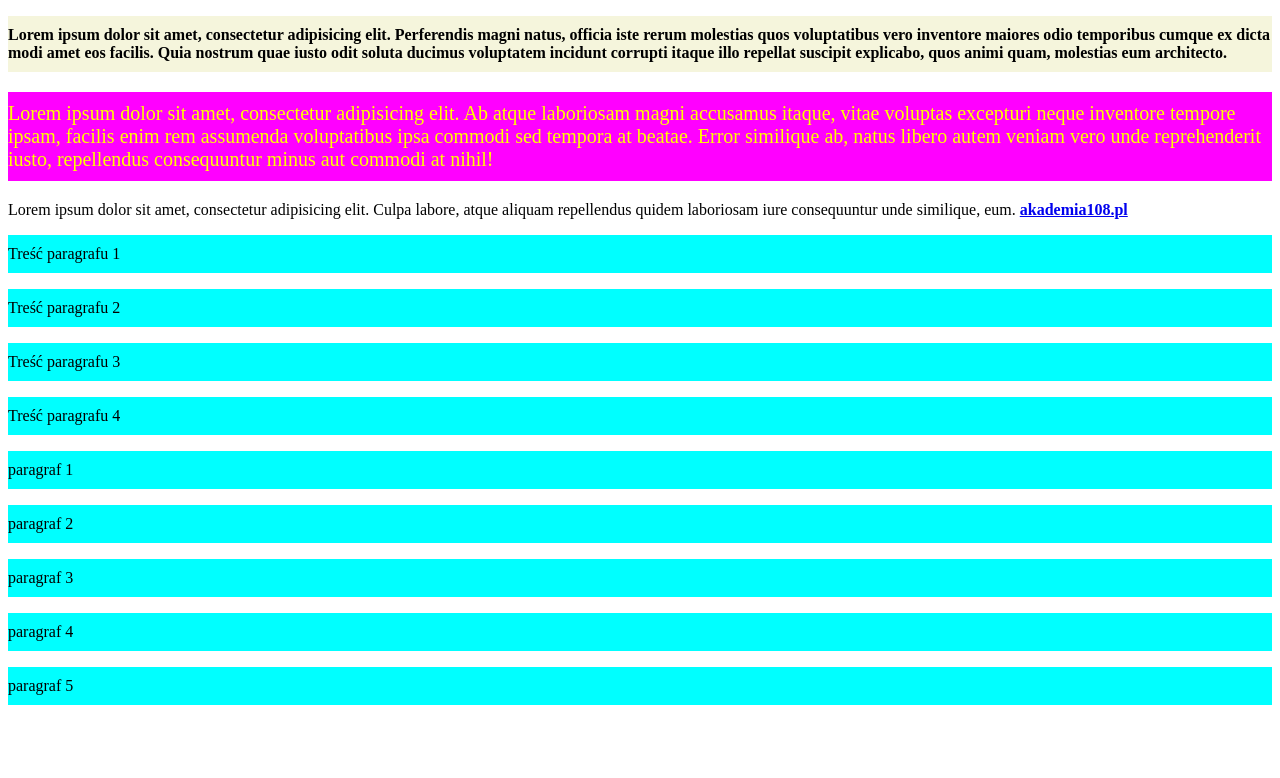
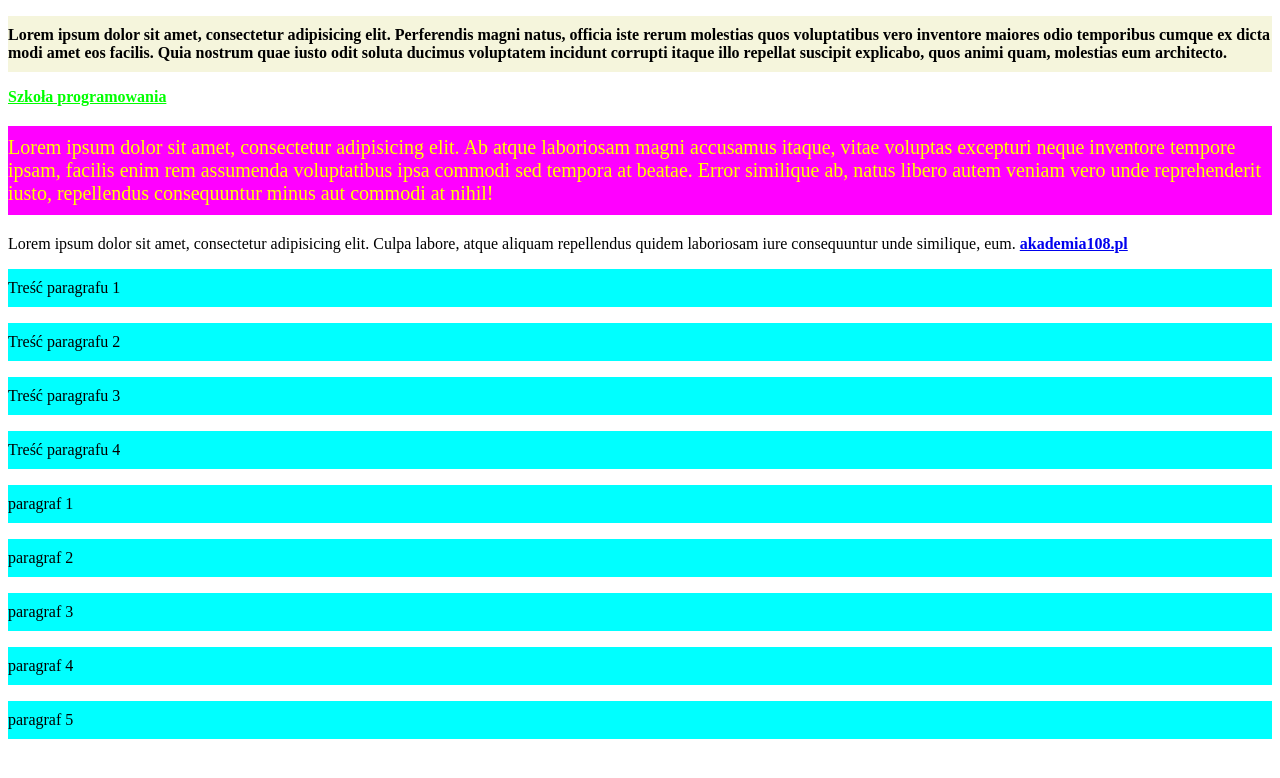
Before and after one commit to pjotr88/CSS3, a plain HTML site: page index.html in a window 1280 px wide. Drawn offline with Linux system fonts and the light colour scheme.

Commit message:
Po pierwszym paragrafie link

```diff
--- a/css/style.css
+++ b/css/style.css
@@ -17,3 +17,6 @@ p#pierwszy, a{
 div#elementy-potomne p {
     background-color: aqua;
 }
+p#pierwszy + a {
+    color: lime;
+}
--- a/index.html
+++ b/index.html
@@ -12,9 +12,14 @@
     Lorem ipsum dolor sit amet, consectetur adipisicing elit. Perferendis magni natus, officia iste rerum molestias quos voluptatibus vero inventore maiores odio temporibus cumque ex dicta modi amet eos facilis. Quia nostrum quae iusto odit soluta ducimus voluptatem incidunt corrupti itaque illo repellat suscipit explicabo, quos animi quam, molestias eum architecto.
 
 </p>
+
+    <a href="https://akademia108.pl">Szkoła programowania</a>
+
     <p id="pan-tadeusz" class="lorem">
         Lorem ipsum dolor sit amet, consectetur adipisicing elit. Ab atque laboriosam magni accusamus itaque, vitae voluptas excepturi neque inventore tempore ipsam, facilis enim rem assumenda voluptatibus ipsa commodi sed tempora at beatae. Error similique ab, natus libero autem veniam vero unde reprehenderit iusto, repellendus consequuntur minus aut commodi at nihil!
     </p>
+
+
 
     <div>
         Lorem ipsum dolor sit amet, consectetur adipisicing elit. Culpa labore, atque aliquam repellendus quidem laboriosam iure consequuntur unde similique, eum. <a href="http://akademia108.pl">akademia108.pl</a>
```
